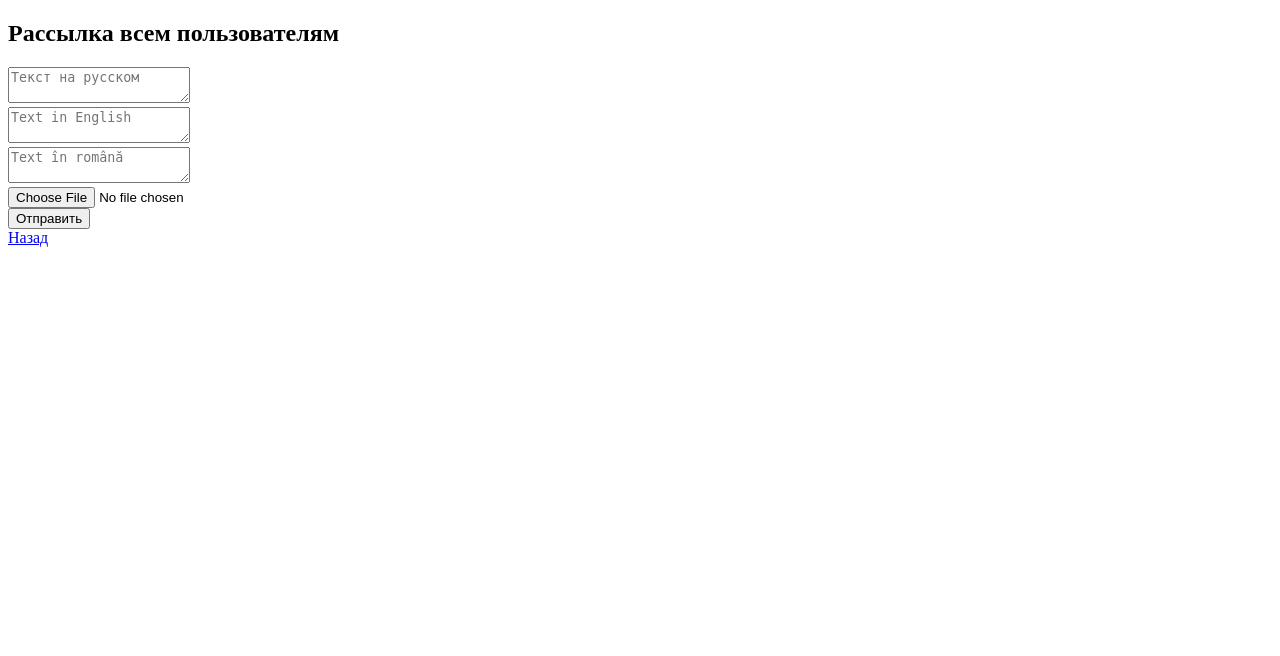
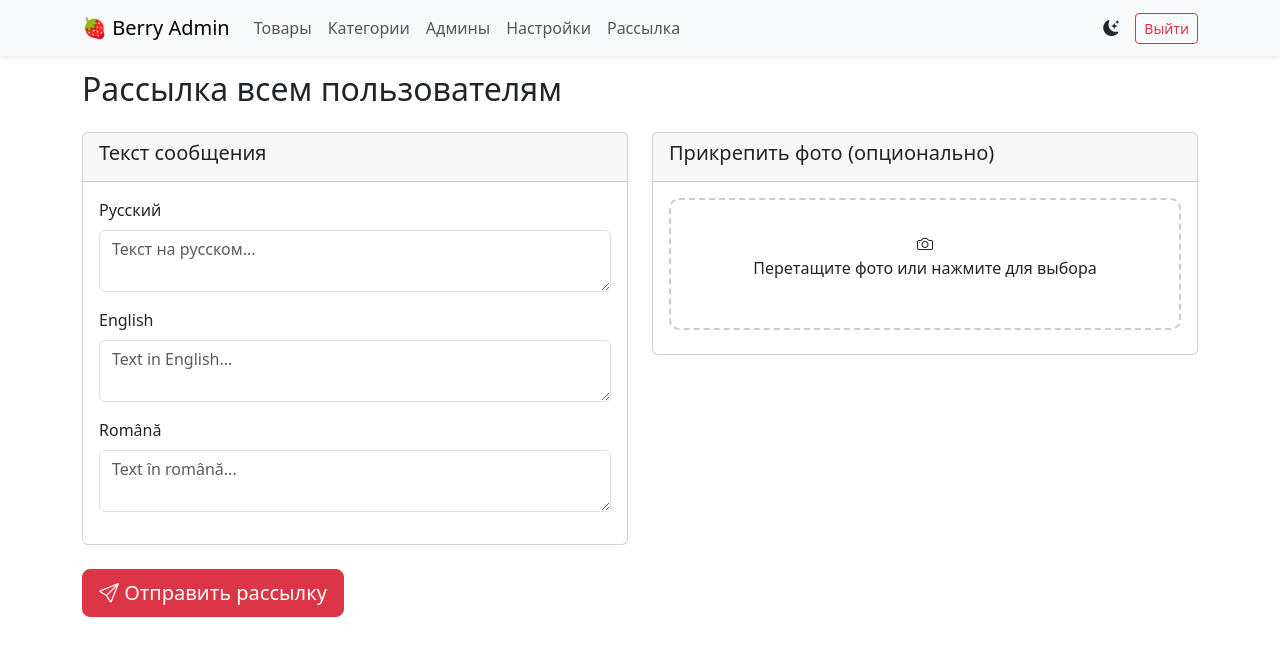
Before and after one commit to bunsteritalia-source/berrybot, a Flask app: page /broadcast in a window 1280 px wide. Shown: the top 656 px of the page. Run offline with Flask 3, Linux system fonts and the light colour scheme; the visitor is signed in with stand-in values (Sample User, id 1).

Commit message:
Update broadcast.html

```diff
--- a/admin_site/templates/broadcast.html
+++ b/admin_site/templates/broadcast.html
@@ -1,16 +1,50 @@
-<!DOCTYPE html>
-<html>
-<head><title>Рассылка</title></head>
-<body>
-  <h2>Рассылка всем пользователям</h2>
-  {% if success %}<p style="color:green">Рассылка запущена!</p>{% endif %}
-  <form method="post" enctype="multipart/form-data">
-    <textarea name="text_ru" placeholder="Текст на русском"></textarea><br>
-    <textarea name="text_en" placeholder="Text in English"></textarea><br>
-    <textarea name="text_ro" placeholder="Text în română"></textarea><br>
-    <input type="file" name="photo"><br>
-    <button type="submit">Отправить</button>
-  </form>
-  <a href="/">Назад</a>
-</body>
-</html>
+{% extends "layout.html" %}
+{% block content %}
+<h2 class="mb-4">Рассылка всем пользователям</h2>
+{% if success %}<div class="alert alert-success">Рассылка успешно запущена!</div>{% endif %}
+<form method="post" enctype="multipart/form-data">
+  <div class="row">
+    <div class="col-md-6">
+      <div class="card mb-4">
+        <div class="card-header"><h5>Текст сообщения</h5></div>
+        <div class="card-body">
+          <div class="mb-3">
+            <label class="form-label">Русский</label>
+            <textarea name="text_ru" class="form-control" rows="2" placeholder="Текст на русском..."></textarea>
+          </div>
+          <div class="mb-3">
+            <label class="form-label">English</label>
+            <textarea name="text_en" class="form-control" rows="2" placeholder="Text in English..."></textarea>
+          </div>
+          <div class="mb-3">
+            <label class="form-label">Română</label>
+            <textarea name="text_ro" class="form-control" rows="2" placeholder="Text în română..."></textarea>
+          </div>
+        </div>
+      </div>
+    </div>
+    <div class="col-md-6">
+      <div class="card mb-4">
+        <div class="card-header"><h5>Прикрепить фото (опционально)</h5></div>
+        <div class="card-body">
+          <div class="drop-zone" id="broadcastPhotoDropZone">
+            <i class="bi bi-camera"></i>
+            <p>Перетащите фото или нажмите для выбора</p>
+            <input type="file" name="photo" accept="image/*" data-preview-id="broadcastPhotoPreview" style="display:none;" onclick="this.parent.querySelector('p').click()">
+          </div>
+          <div id="broadcastPhotoPreview" class="mt-2"></div>
+        </div>
+      </div>
+    </div>
+  </div>
+  <button type="submit" class="btn btn-danger btn-lg"><i class="bi bi-send"></i> Отправить рассылку</button>
+</form>
+
+<script>
+  document.getElementById('broadcastPhotoDropZone').addEventListener('click', function(e) {
+    if (e.target.tagName !== 'INPUT') {
+      this.querySelector('input[type="file"]').click();
+    }
+  });
+</script>
+{% endblock %}
```
